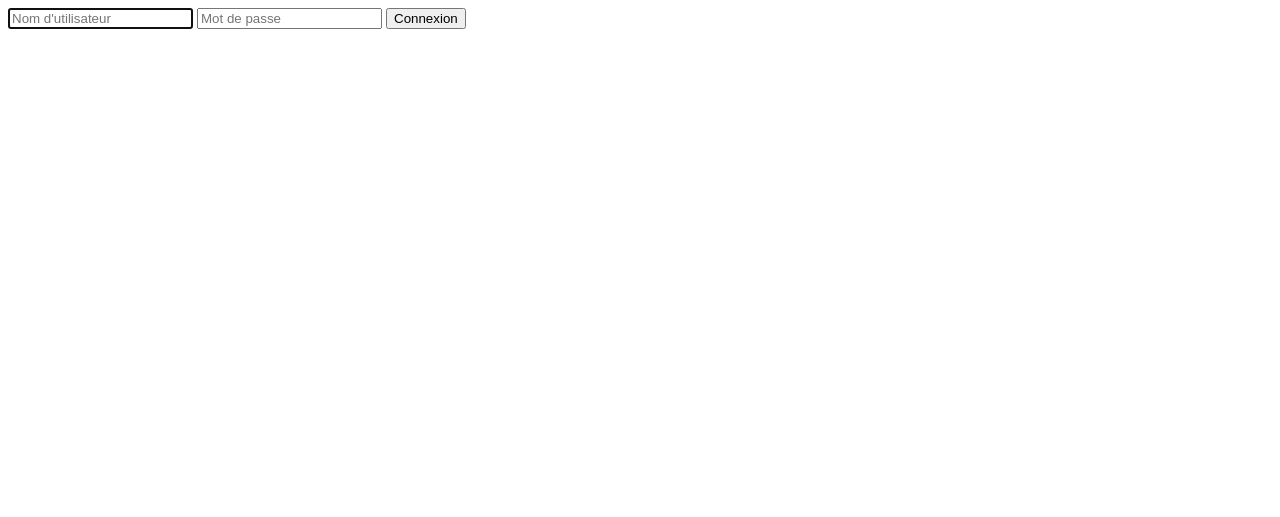
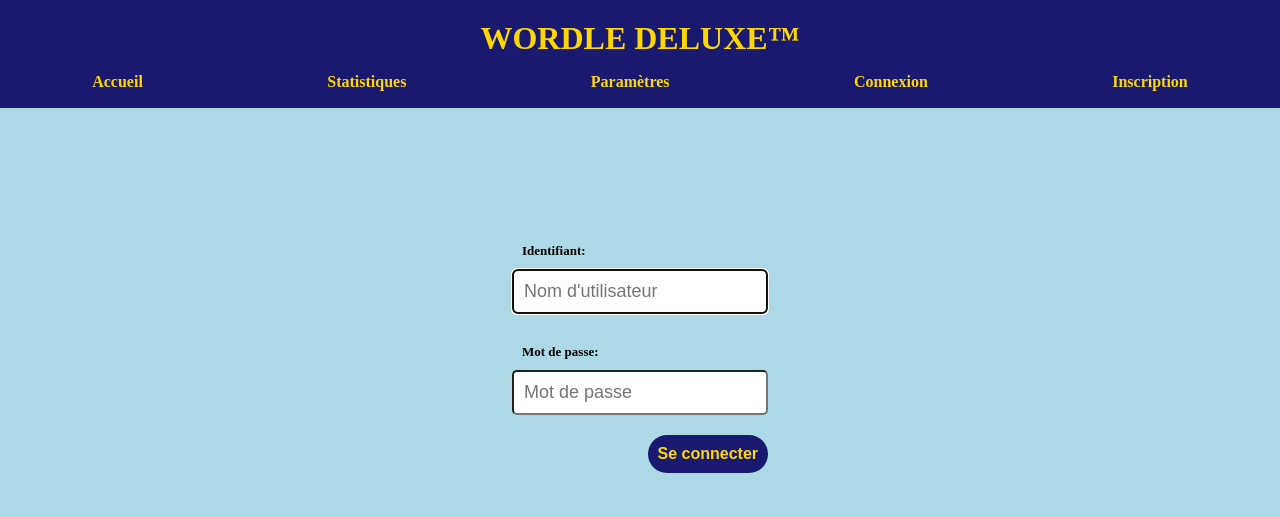
Before and after one commit to adrienchristiaen/WordleSolveurWeb, a Flask app: page /connexion in a window 1280 px wide. Shown: the top 517 px of the page. Run offline with Flask 2, Linux system fonts and the light colour scheme.

Commit message:
Proposition CSS pour bandeau général + connexion

```diff
--- a/web/static/connexion.css
+++ b/web/static/connexion.css
@@ -0,0 +1,67 @@
+.form-contener{
+    display: flex;
+    flex-direction: column;
+    justify-content: center;
+    align-items: center;
+    padding-top: 80px;
+    border-top-style: solid;
+    border-left-style: solid;
+    border-bottom-width: 0px;
+    border-bottom-style: solid;
+    border-right-width: 0px;
+    border-right-style: solid;
+    border-top-width: 0px;
+    border-left-width: 0px;
+    padding-bottom: 20px;
+}
+
+form{
+    box-sizing: content-box;
+    /* with border
+    border-top-style: solid;
+    border-top-width: 2px;
+    border-right-style: solid;
+    border-right-width: 2px;
+    border-bottom-style: solid;
+    border-bottom-width: 2px;
+    border-left-style: solid;
+    border-left-width: 2px;
+    */
+    padding: 25px;
+}
+
+.form-categories{
+    display: flex;
+    flex-direction: column;
+    justify-content: center;
+    margin-top: 20px;
+    margin-bottom: 20px;
+}
+
+.form-name{
+    padding: 10px;
+    font-weight: bold;
+    font-size: small;
+}
+
+input{
+    padding: 10px;
+    font-size: large;
+    font-weight: 350;
+    border-radius: 5px;
+}
+
+.button-contener{
+    display: flex;
+    justify-content: right;
+}
+
+button{
+    color: gold;
+    background-color: midnightblue;
+    padding: 10px;
+    font-size: medium;
+    font-weight: bold;
+    border-radius: 20px;
+    border: 0px;
+}
--- a/web/static/index.css
+++ b/web/static/index.css
@@ -0,0 +1,62 @@
+html{
+    background-color: lightblue;
+}
+
+body {
+    margin: 0;
+}
+
+.box-title-nav{
+    margin-top: 0;
+    background-color: midnightblue;
+}
+
+.box-title{
+    background-color: midnightblue;
+    margin-top: 0;
+    display: flex;
+    justify-content: center;
+    align-items: center;
+}
+
+.title{
+    padding: 0;
+    color: gold;
+}
+
+h1{
+    font-weight: bolder;
+    margin-bottom: 0px;
+    margin-top: 20px;
+}
+
+nav{
+    background-color: midnightblue;
+    margin: 0;
+    padding-top: 0px;
+    padding-bottom: 1px;
+}
+
+ul{
+    display: flex;
+    list-style: none;
+    padding-left: 0px;
+}
+
+li{
+    flex-grow: 1;
+    display: flex;
+    justify-content: center;
+    align-items: center;
+}
+
+a{
+    color: gold;
+    font-weight: bold;
+    text-decoration: none;
+}
+
+
+a:focus, a:hover {
+    color: white;
+}
--- a/web/templates/connexion.html
+++ b/web/templates/connexion.html
@@ -1,19 +1,27 @@
-<!DOCTYPE html>
-<html>
-<head>
+{% extends "index.html" %}
+{% block head %}
     <link href='../static/connexion.css' rel="stylesheet" type="text/css">
-    <title>LanguageLearning</title>
-</head>
+{% endblock %}
 
-<body>
-    <div>
+{% block body %}
+    <div class="form-contener">
         <form method="POST" action="/connexion">
-            <input class="input" type="username" name="username" placeholder="Nom d'utilisateur" autofocus="">
-            <input class="input" type="password" name="password" placeholder="Mot de passe">
-            <button class="bouton">Connexion</button>
+            <div class="form-categories">
+                <div class="form-name" >
+                    <label for="username">Identifiant:</label>
+                </div>
+                <input type="username" name="username" placeholder="Nom d'utilisateur" autofocus="">
+            </div>
+            <div class="form-categories">
+                <div class="form-name">
+                    <label for="password">Mot de passe:</label>
+                </div>
+                <input type="password" name="password" placeholder="Mot de passe">
+            </div>
+            <div class="button-contener">
+                <button>Se connecter</button>
+            </div>
         </form>
-    </div>
-
         <div>
             <!-- Flash -->
             {% with messages = get_flashed_messages() %}
@@ -24,6 +32,5 @@
                 {% endif %}
             {% endwith %}
         </div>
-</body>
-
-</html>
+    </div>
+{% endblock %}
--- a/web/templates/index.html
+++ b/web/templates/index.html
@@ -2,19 +2,28 @@
 <html>
 <head>
     <link href='../static/index.css' rel="stylesheet" type="text/css">
+    {% block head %}
+    {% endblock %}
     <title></title>
 </head>
 
 <body>
-    <div>
+    <div class="box-title-nav">
+        <div class="box-title">
+            <h1>
+                <div class="title">
+                    WORDLE DELUXE™
+                </div>
+            </h1>
+        </div>
         <nav>
             <ul>
                 <li><a href="accueil">Accueil</a></li>
                 <li><a href="statistiques">Statistiques</a></li>
                 <li><a href="parametres">Paramètres</a></li>
                 {% if not current_user.is_authenticated %}
-                    <li><a href="inscription">Inscription</a></li>
-                    <li><a href="connexion">Connexion</a></li>
+                <li><a href="connexion">Connexion</a></li>
+                <li><a href="inscription">Inscription</a></li>
                 {% else %}
                     <li><a href="deconnexion">Déconnexion</a></li>
                 {% endif %}
@@ -22,21 +31,10 @@
         </nav>
     </div>
 
-    <div>
-        {% block body %}
-        {% endblock %}
-    </div>
 
-    <div>
-        <!-- Flash -->
-        {% with messages = get_flashed_messages() %}
-            {% if messages %}
-                {% for msg in messages %}
-                    <p>{{ msg }}</p>
-                {% endfor %}
-            {% endif %}
-        {% endwith %}
-    </div>
+    {% block body %}
+    {% endblock %}
+
 </body>
 
 </html>
```
Also changed, not shown: web/templates/accueil.html (+10 -0 lines), web/templates/inscription.html (+7 -12 lines). Lines whose indentation alone changed are shown as unchanged.
